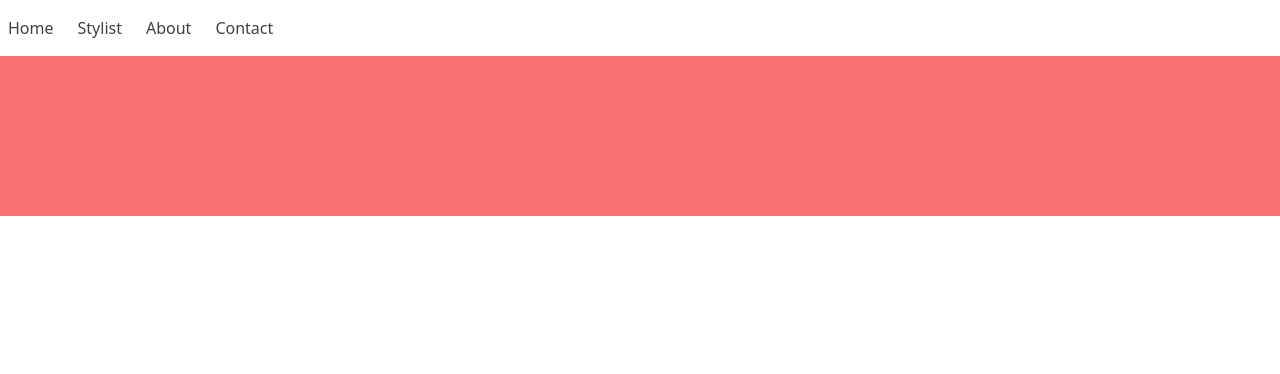
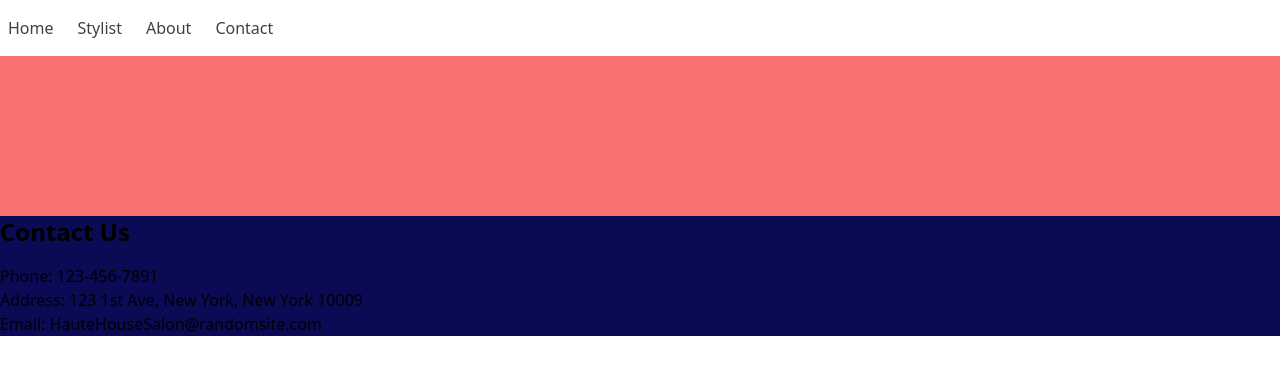
Before and after one commit to LillianOquendo/Haute-House-Project, a React (Create React App) app in the folder frontend/: page /Contact in a window 1280 px wide. Shown: the top 374 px of the page. Built offline with nearby package versions, Linux system fonts and the light colour scheme.

Commit message:
updated contact us page

```diff
--- a/frontend/src/Contact.js
+++ b/frontend/src/Contact.js
@@ -1,13 +1,21 @@
 import React from "react";
 
+
 function Contact() {
-
+    const phoneNumber = '123-456-7891';
+    const address = '123 1st Ave, New York, New York 10009';
+    const email = 'HauteHouseSalon@randomsite.com';
 
     return (
         <div>
+            <h2 className="text-2xl font-bold mb-4">Contact Us</h2>
+            <p>Phone: {phoneNumber}</p>
+            <p>Address: {address}</p>
+            <p>Email: {email}</p>
 
         </div>
-
+/*We can use leaflet css to add a map feature to this page.
+Additionally, we can incorporate fake social media buttons*/
     )
 
 }
```
